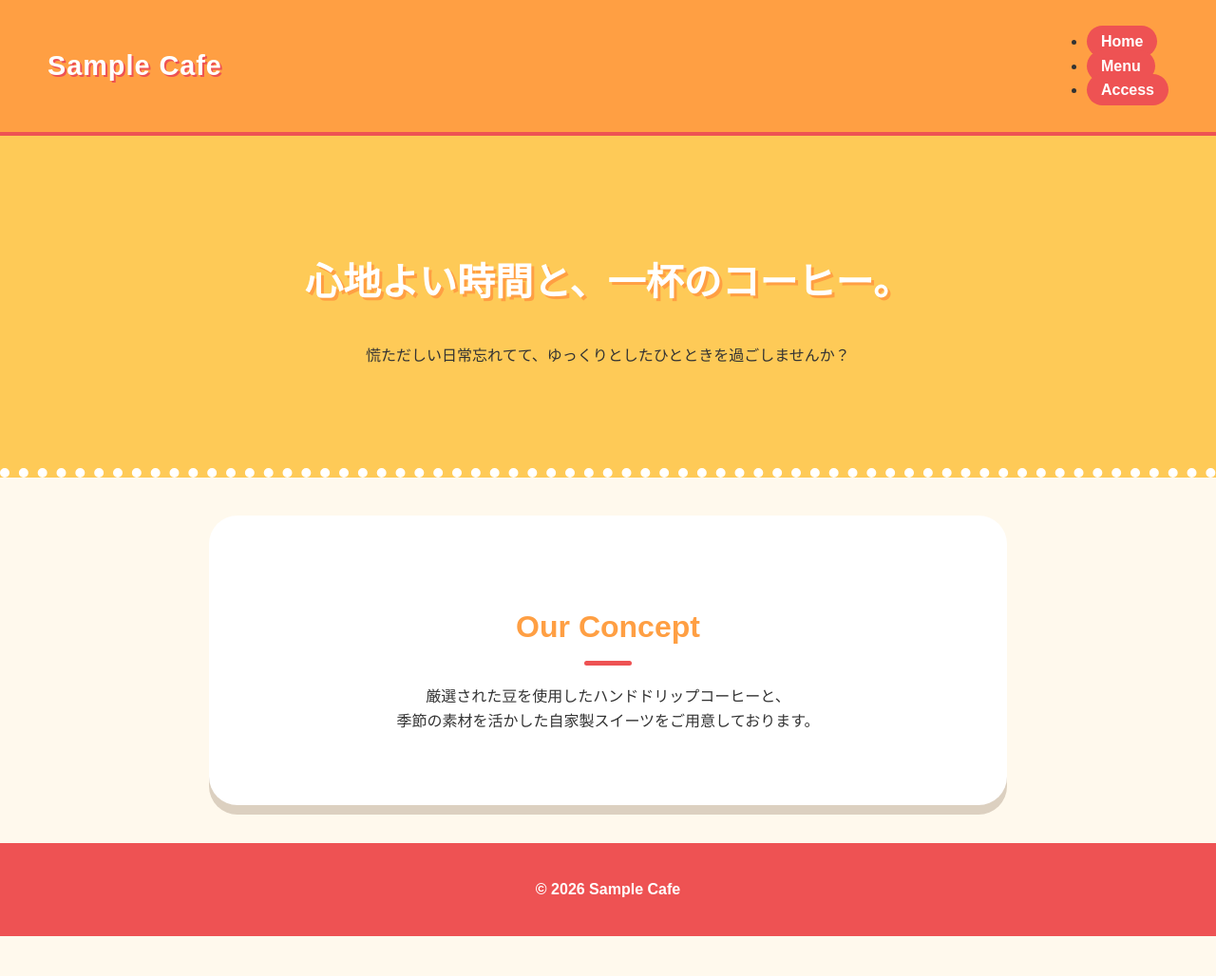
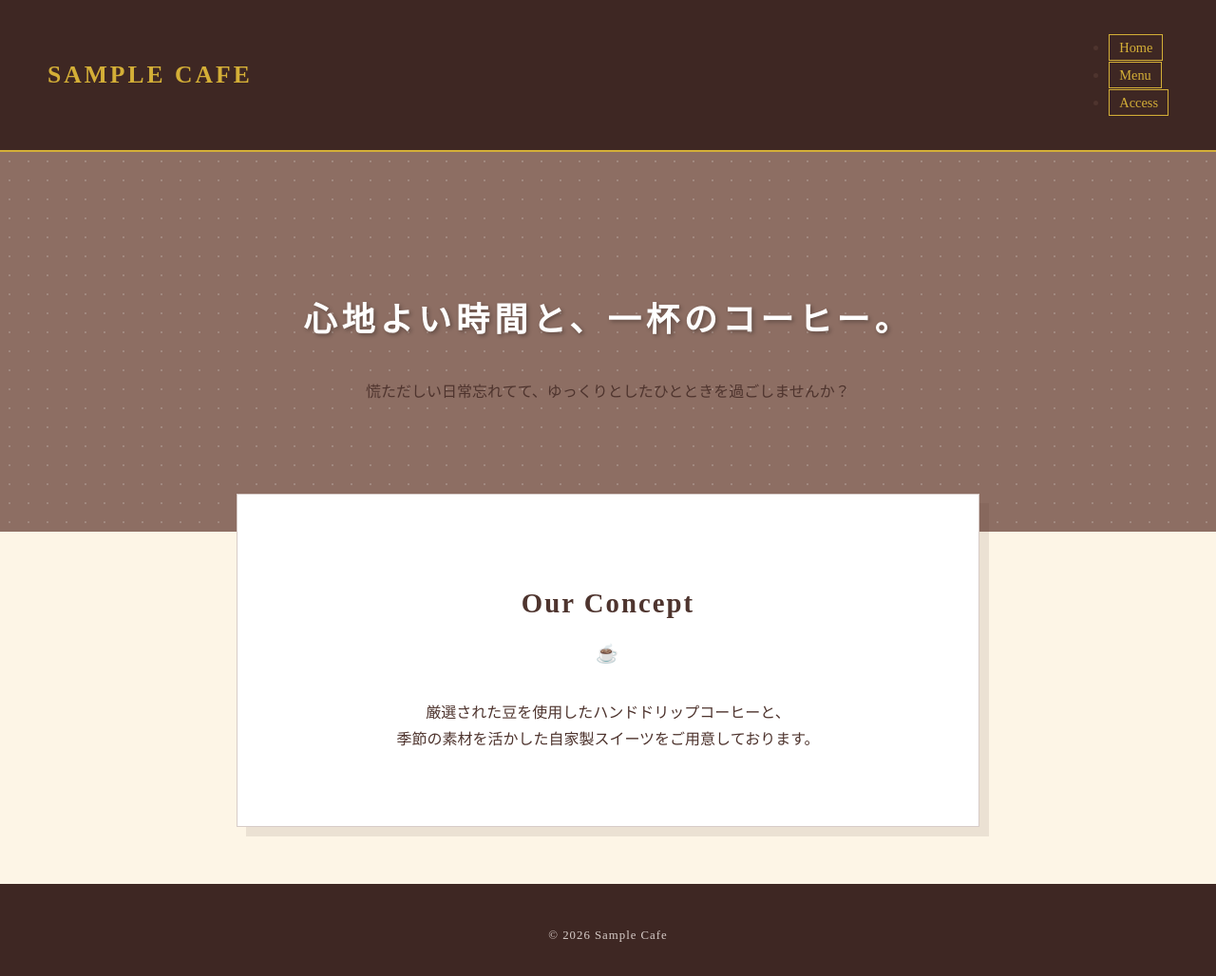
Before and after one commit to izuizu1122/-, a plain HTML site: page index.html in a window 1280 px wide. Shown: the whole page at 95% size. Before the commit the page ends 986 px from the top, so only its background shows below. Drawn offline with Linux system fonts and the light colour scheme.

Commit message:
デザインをポップ系からレトロカフェ風に一新

```diff
--- a/style.css
+++ b/style.css
@@ -2,11 +2,11 @@
 body {
     margin: 0;
     padding: 0;
-    /* フォントをより親しみやすい丸みのあるものに変更 */
-    font-family: "Yu Gothic", "游ゴシック", "Meiryo", sans-serif;
-    color: #333;
-    line-height: 1.6;
-    background-color: #fff9ed; /* より明るいクリーム色に */
+    /* セリフ体（明朝体）に変更してクラシックな印象に */
+    font-family: "Sawarabi Mincho", "Yu Mincho", "游明朝", serif;
+    color: #4e342e; /* 深いコーヒーブラウン */
+    line-height: 1.8;
+    background-color: #fdf5e6; /* 温かみのあるオールドペーパー風 */
 }
 
 /* ヘッダー */
@@ -14,86 +14,86 @@ body {
     display: flex;
     justify-content: space-between;
     align-items: center;
-    padding: 15px 50px;
-    background-color: #ff9f43; /* ポップなオレンジに！ */
-    border-bottom: 4px solid #ee5253; /* 下線にアクセント */
+    padding: 20px 50px;
+    background-color: #3e2723; /* 濃いローストブラウン */
+    border-bottom: 2px double #d4af37; /* 金色の二重線で高級感を */
 }
 
 .logo {
-    font-size: 1.8rem;
-    font-weight: 900;
-    color: #fff;
-    text-shadow: 2px 2px 0px #ee5253; /* ロゴに立体感 */
-    letter-spacing: 1px;
+    font-size: 1.6rem;
+    font-weight: 700;
+    color: #d4af37; /* アンティークゴールド */
+    letter-spacing: 3px;
+    text-transform: uppercase;
 }
 
 .nav a {
     text-decoration: none;
-    color: #fff;
-    font-weight: bold;
-    background: #ee5253;
-    padding: 8px 15px;
-    border-radius: 20px; /* ボタン風に丸く */
-    transition: 0.3s;
+    color: #d4af37;
+    font-size: 0.9rem;
+    padding: 5px 10px;
+    border: 1px solid #d4af37; /* 枠線のみでスッキリ */
+    transition: 0.4s;
 }
 
 .nav a:hover {
-    background: #fff;
-    color: #ee5253;
+    background: #d4af37;
+    color: #3e2723;
 }
 
 /* メインビジュアル */
 .hero {
-    height: 350px;
-    background-color: #feca57; /* 元気なイエロー */
+    height: 400px;
+    /* セピア調の背景色や、ノイズ感のあるデザインをイメージ */
+    background-color: #8d6e63;
+    background-image: radial-gradient(#a1887f 1px, transparent 1px);
+    background-size: 20px 20px; /* 微かなドット模様 */
     display: flex;
     align-items: center;
     justify-content: center;
     text-align: center;
-    border-bottom: 10px dotted #fff; /* 水玉模様のような境界線 */
 }
 
 .hero-content h2 {
-    font-size: 2.5rem;
+    font-size: 2.2rem;
     color: #fff;
-    text-shadow: 3px 3px 0px #ff9f43;
+    letter-spacing: 5px;
+    /* かすれたような影 */
+    text-shadow: 2px 2px 4px rgba(0,0,0,0.3);
 }
 
 /* コンテンツエリア */
 .about {
-    padding: 60px 20px;
+    padding: 60px 40px;
     text-align: center;
-    max-width: 800px;
-    margin: 40px auto;
+    max-width: 700px;
+    margin: -40px auto 60px; /* メインビジュアルに少し被せる */
     background: #fff;
-    border-radius: 30px; /* 角を丸くして柔らかく */
-    box-shadow: 0 10px 0px #dcd0c0; /* ポップな厚みのある影 */
+    border: 1px solid #d7ccc8;
+    box-shadow: 10px 10px 0px rgba(78, 52, 46, 0.1); /* 控えめな影 */
 }
 
 .about h3 {
-    font-size: 2rem;
-    color: #ff9f43;
-    margin-bottom: 20px;
-    position: relative;
-    border-bottom: none;
+    font-size: 1.8rem;
+    color: #4e342e;
+    margin-bottom: 30px;
+    letter-spacing: 2px;
 }
 
-/* 見出しの下に可愛い線を引く */
+/* 装飾的な区切り線 */
 .about h3::after {
-    content: "";
+    content: "☕"; /* ワンポイントのアイコン */
     display: block;
-    width: 50px;
-    height: 5px;
-    background: #ee5253;
-    margin: 10px auto;
-    border-radius: 10px;
+    font-size: 1.2rem;
+    margin-top: 10px;
 }
 
 /* フッター */
 .footer {
     text-align: center;
-    padding: 20px;
-    background-color: #ee5253;
-    color: #fff;
-    font-weight: bold;
+    padding: 30px;
+    background-color: #3e2723;
+    color: #d7ccc8;
+    font-size: 0.8rem;
+    letter-spacing: 1px;
 }
```
